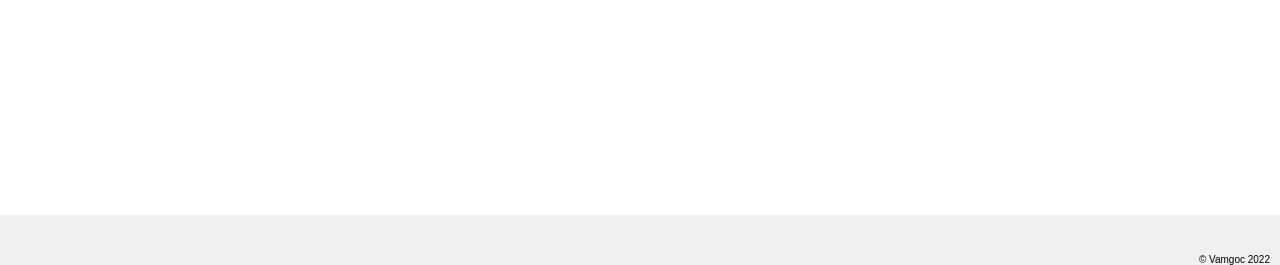
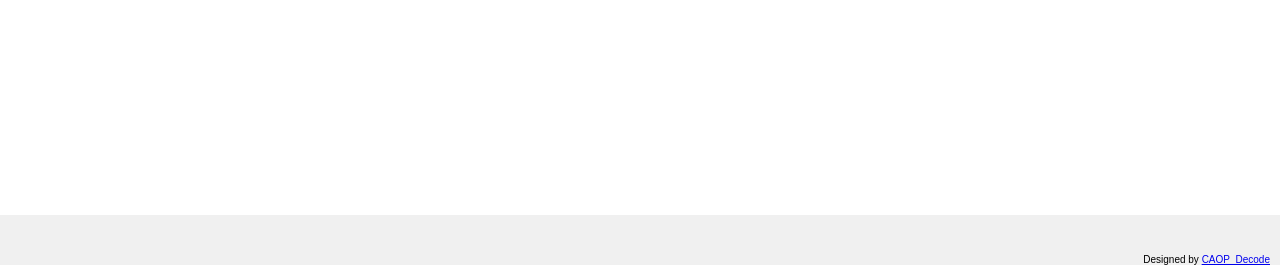
Before and after one commit to caopdecode/Web-Projects, a plain HTML site: page Vamgoc_World-Web/Blanco_y_Negro.html in a window 1280 px wide. Shown: the part 1538-1803 px from the top of the page. Drawn offline with nearby package versions, Linux system fonts and the light colour scheme.

Commit message:
Web Projects

```diff
--- a/Vamgoc_World-Web/Blanco_y_Negro.html
+++ b/Vamgoc_World-Web/Blanco_y_Negro.html
@@ -41,7 +41,7 @@
 
         <footer>
             <div class="container">
-                <p>&copy; Vamgoc 2022</p>
+                <p>Designed by <a href="https://www.instagram.com/caop_decode" target="_blank">CAOP_Decode</a></p>
             </div>
         </footer>
 
```
Also changed, not shown: Vamgoc_World-Web/index.html (+1 -1 lines), Vamgoc_World-Web/outfits.html (+1 -1 lines), Vamgoc_World-Web/sesiones.html (+1 -1 lines).
